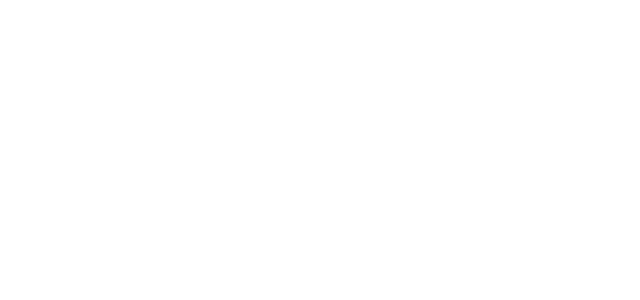
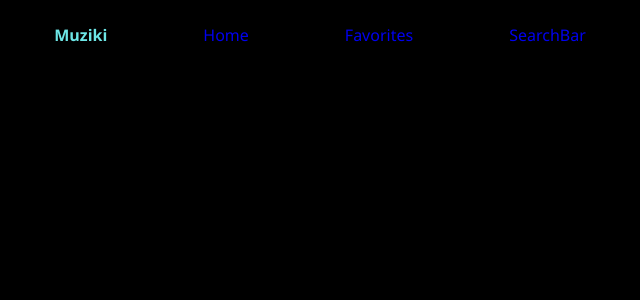
Before and after one commit to luckyligovi/react-movie, a React (Create React App) app: page / in a window 1280 px wide. Shown: the top 300 px of the page, without its empty margins (320-960 px from the left). Built offline with nearby package versions, Linux system fonts and the light colour scheme.

Commit message:
Navbar component partially done and styled

```diff
--- a/package.json
+++ b/package.json
@@ -8,6 +8,7 @@
     "@testing-library/user-event": "^13.5.0",
     "react": "^18.2.0",
     "react-dom": "^18.2.0",
+    "react-router-dom": "^6.4.3",
     "react-scripts": "5.0.1",
     "web-vitals": "^2.1.4"
   },
--- a/src/App.css
+++ b/src/App.css
@@ -1,38 +1,39 @@
-.App {
-  text-align: center;
+*{
+  margin: 0;
+  padding: 0;
 }
 
-.App-logo {
-  height: 40vmin;
-  pointer-events: none;
+body{
+  background: black;
+  color: white;
+  font-family: 'Segoe UI', Tahoma, Geneva, Verdana, sans-serif;
 }
 
-@media (prefers-reduced-motion: no-preference) {
-  .App-logo {
-    animation: App-logo-spin infinite 20s linear;
-  }
+a{
+  text-decoration: none;
+  cursor: pointer;
 }
 
-.App-header {
-  background-color: #282c34;
-  min-height: 100vh;
+nav{
   display: flex;
-  flex-direction: column;
-  align-items: center;
   justify-content: center;
-  font-size: calc(10px + 2vmin);
-  color: white;
+  color: rgba(255,255,255,.5);
+  margin: 0.5em;
 }
 
-.App-link {
-  color: #61dafb;
+nav a{
+  text-decoration: none;
+  cursor: pointer;
+  margin: 1rem;
+  padding-left: 2rem;
+  padding-right: 2rem;
 }
 
-@keyframes App-logo-spin {
-  from {
-    transform: rotate(0deg);
-  }
-  to {
-    transform: rotate(360deg);
-  }
+nav a:hover{
+  color:antiquewhite
 }
+
+.logo{
+  font-weight: bolder;
+  color:rgb(109, 230, 230);
+}
--- a/src/App.js
+++ b/src/App.js
@@ -1,7 +1,11 @@
-import logo from './logo.svg';
 import './App.css';
+import Navbar from './Components/Navbar';
 
 function App() {
+
+    return (
+        <Navbar/>
+    )
 }
 
 export default App;
--- a/src/Components/Navbar.js
+++ b/src/Components/Navbar.js
@@ -0,0 +1,14 @@
+import { NavLink } from 'react-router-dom';
+
+const Navbar = ()=>{
+    return (
+        <nav>
+            <NavLink className="logo">Muziki</NavLink>
+            <NavLink>Home</NavLink>
+            <NavLink>Favorites</NavLink>
+            <NavLink>SearchBar</NavLink>
+        </nav>
+    )
+}
+
+export default Navbar;
--- a/src/index.css
+++ /dev/null
@@ -1,13 +0,0 @@
-body {
-  margin: 0;
-  font-family: -apple-system, BlinkMacSystemFont, 'Segoe UI', 'Roboto', 'Oxygen',
-    'Ubuntu', 'Cantarell', 'Fira Sans', 'Droid Sans', 'Helvetica Neue',
-    sans-serif;
-  -webkit-font-smoothing: antialiased;
-  -moz-osx-font-smoothing: grayscale;
-}
-
-code {
-  font-family: source-code-pro, Menlo, Monaco, Consolas, 'Courier New',
-    monospace;
-}
--- a/src/index.js
+++ b/src/index.js
@@ -1,17 +1,15 @@
 import React from 'react';
 import ReactDOM from 'react-dom/client';
-import './index.css';
+import { BrowserRouter } from 'react-router-dom';
 import App from './App';
-import reportWebVitals from './reportWebVitals';
 
 const root = ReactDOM.createRoot(document.getElementById('root'));
 root.render(
-  <React.StrictMode>
+  <BrowserRouter>
     <App />
-  </React.StrictMode>
+  </BrowserRouter>
 );
 
 // If you want to start measuring performance in your app, pass a function
 // to log results (for example: reportWebVitals(console.log))
 // or send to an analytics endpoint. Learn more: https://bit.ly/CRA-vitals
-reportWebVitals();
```
Also changed, not shown: 1 other file (tests, documents, lock files or other folders).
